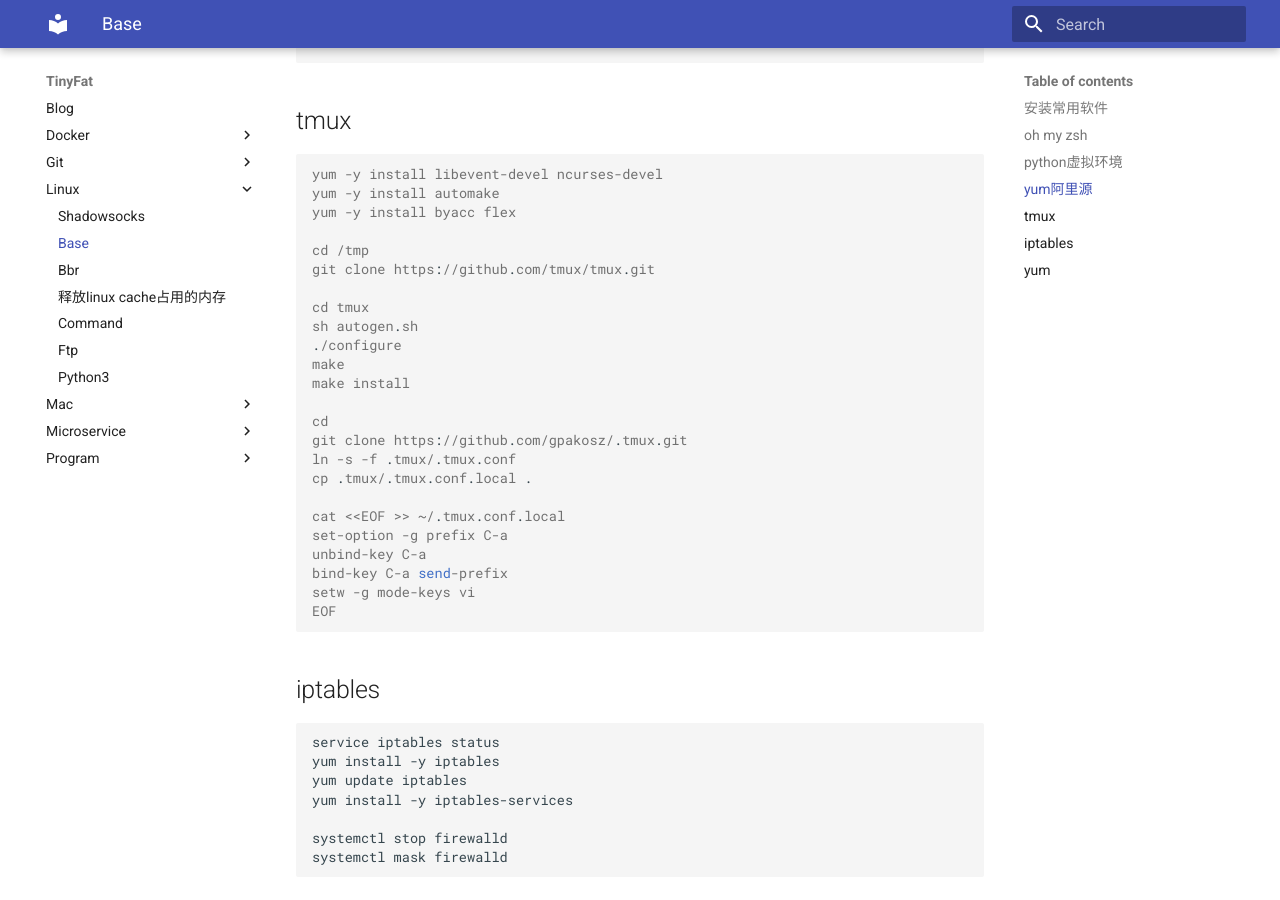
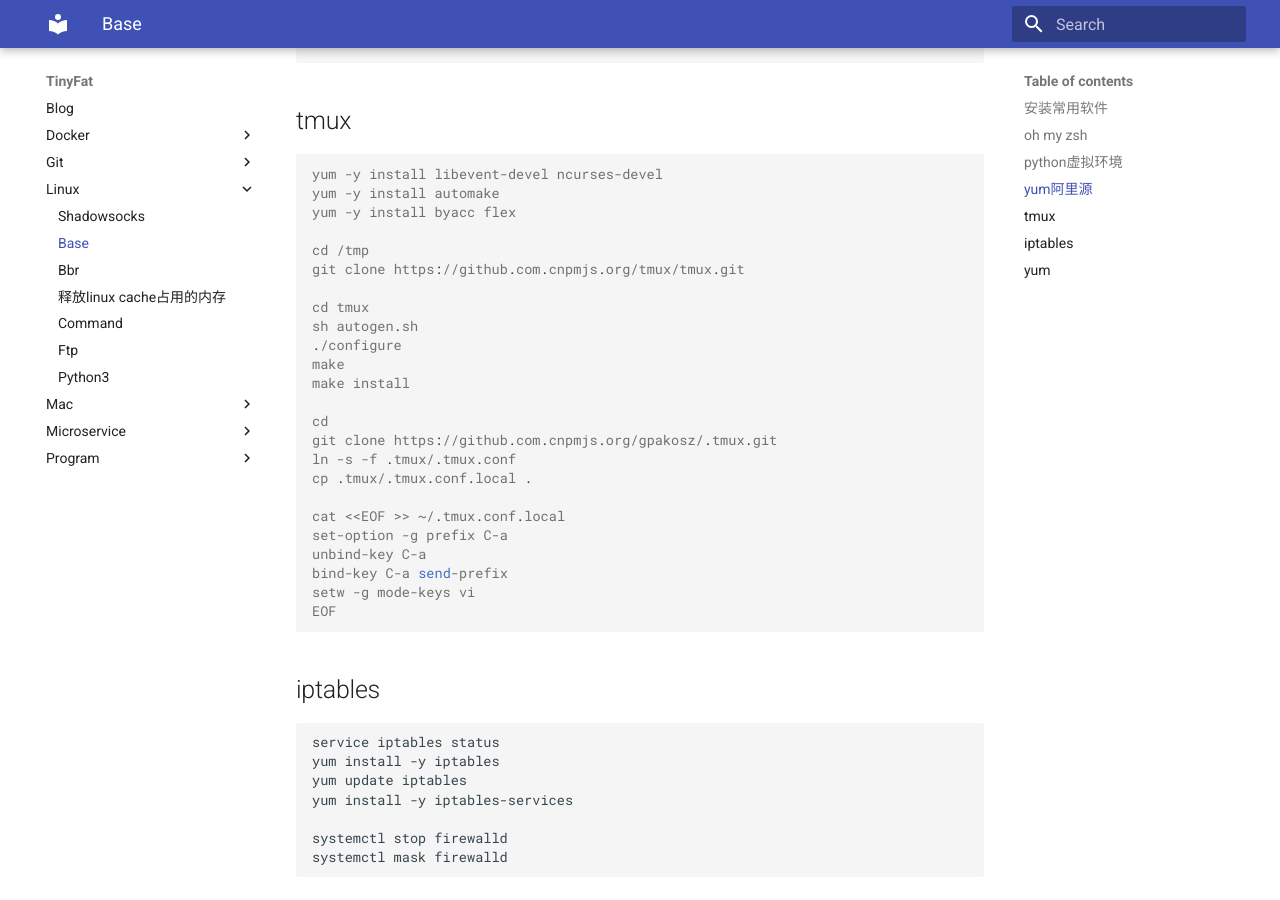
Before and after one commit to thj8/blog, an MkDocs documentation site: the page built from docs/Linux/base.md, in a window 1280 px wide and 900 px high, scrolled down 867 px. Built offline with MkDocs 1.6.1 and Material for MkDocs 9.7.7, drawn with Linux system fonts in a browser that asks for light colours; some of the changed lines change nothing that is shown.

Commit message:
feat: github.com

```diff
--- a/docs/Linux/base.md
+++ b/docs/Linux/base.md
@@ -45,7 +45,7 @@ yum -y install automake
 yum -y install byacc flex
 
 cd /tmp
-git clone https://github.com/tmux/tmux.git
+git clone https://github.com.cnpmjs.org/tmux/tmux.git
 
 cd tmux
 sh autogen.sh
@@ -54,7 +54,7 @@ make
 make install
 
 cd
-git clone https://github.com/gpakosz/.tmux.git
+git clone https://github.com.cnpmjs.org/gpakosz/.tmux.git
 ln -s -f .tmux/.tmux.conf
 cp .tmux/.tmux.conf.local .
 
```
